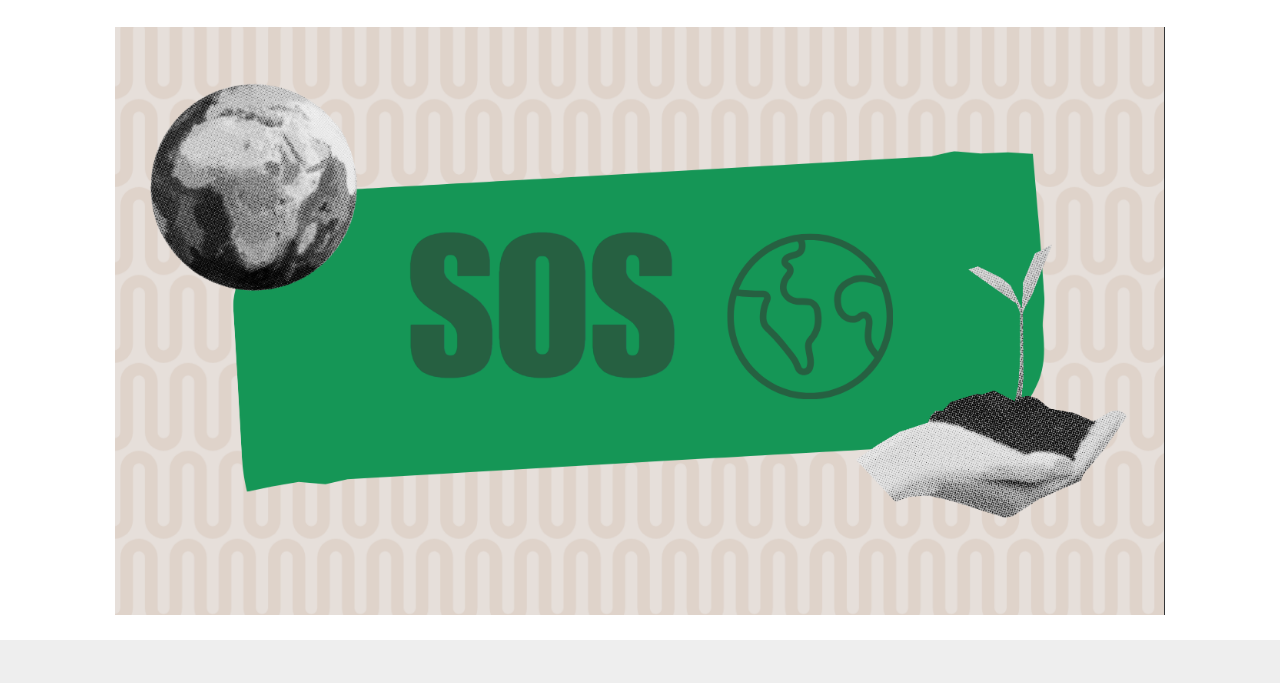
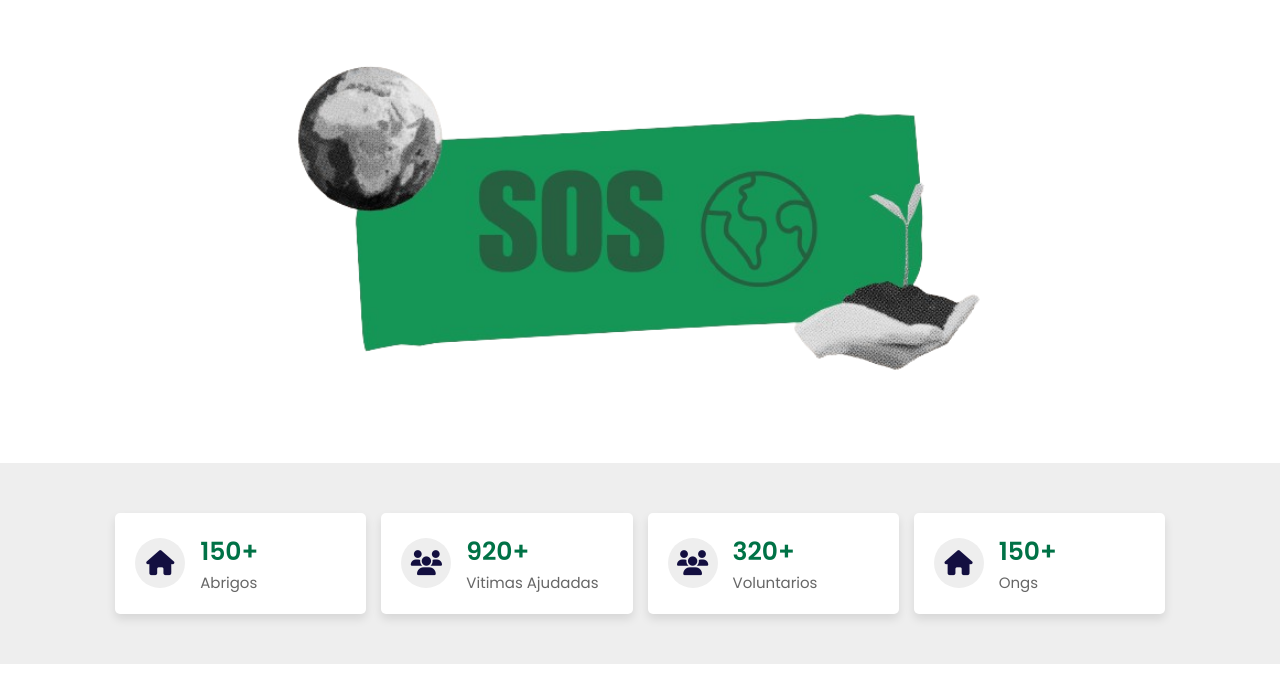
Before and after one commit to JuniorReisx/AmanhaSolidario-Site, a plain HTML site: page index.html in a window 1280 px wide. Shown: the part 75-758 px from the top of the page. Drawn offline with nearby package versions, Linux system fonts and the light colour scheme.

Commit message:
add alteracões

```diff
--- a/css/style.css
+++ b/css/style.css
@@ -76,7 +76,6 @@ section{
 .btn:hover{
     background:#00bd74;
 }
-
 .header{
     display: flex;
     align-items: center;
@@ -218,8 +217,8 @@ section{
 }
 
 .home img{
-    width:100%;
-    height: 100%;
+    width:70%;
+    height: 60%;
 }
 
 .icons-container{
--- a/index.html
+++ b/index.html
@@ -5,8 +5,6 @@
     <meta http-equiv="X-UA-Compatible" content="IE=edge">
     <meta name="viewport" content="width=device-width, initial-scale=1.0">
     <title>Amanhã Solidario</title>
-    <!-- Font awesome, custom css and icon -->
-
     <link rel="stylesheet" href="https://cdnjs.cloudflare.com/ajax/libs/font-awesome/6.1.1/css/all.min.css">
     <link rel="stylesheet" href="css/style.css">
     <link rel="stylesheet" href="https://unpkg.com/swiper@7/swiper-bundle.min.css" />
@@ -60,7 +58,7 @@
 
     <section class="home" id="home">
 
-        <img class="home-parallax" src="image/sustenta.png" alt="">
+        <img class="home-parallax" src="image/sustenta-removebg-preview.png" alt="">
 
     </section>
 
```
Also changed, not shown: image/sustenta-removebg-preview.png (added).
